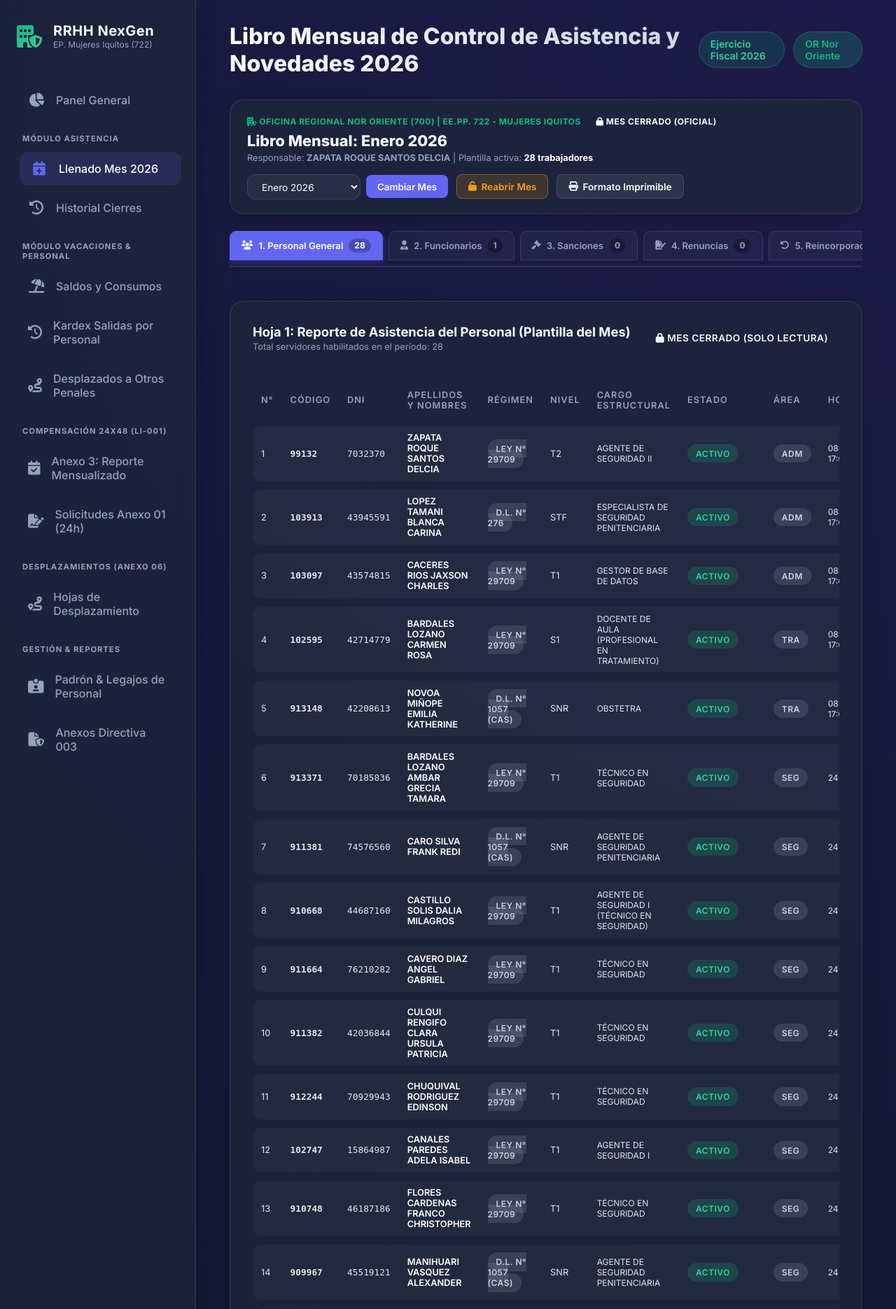
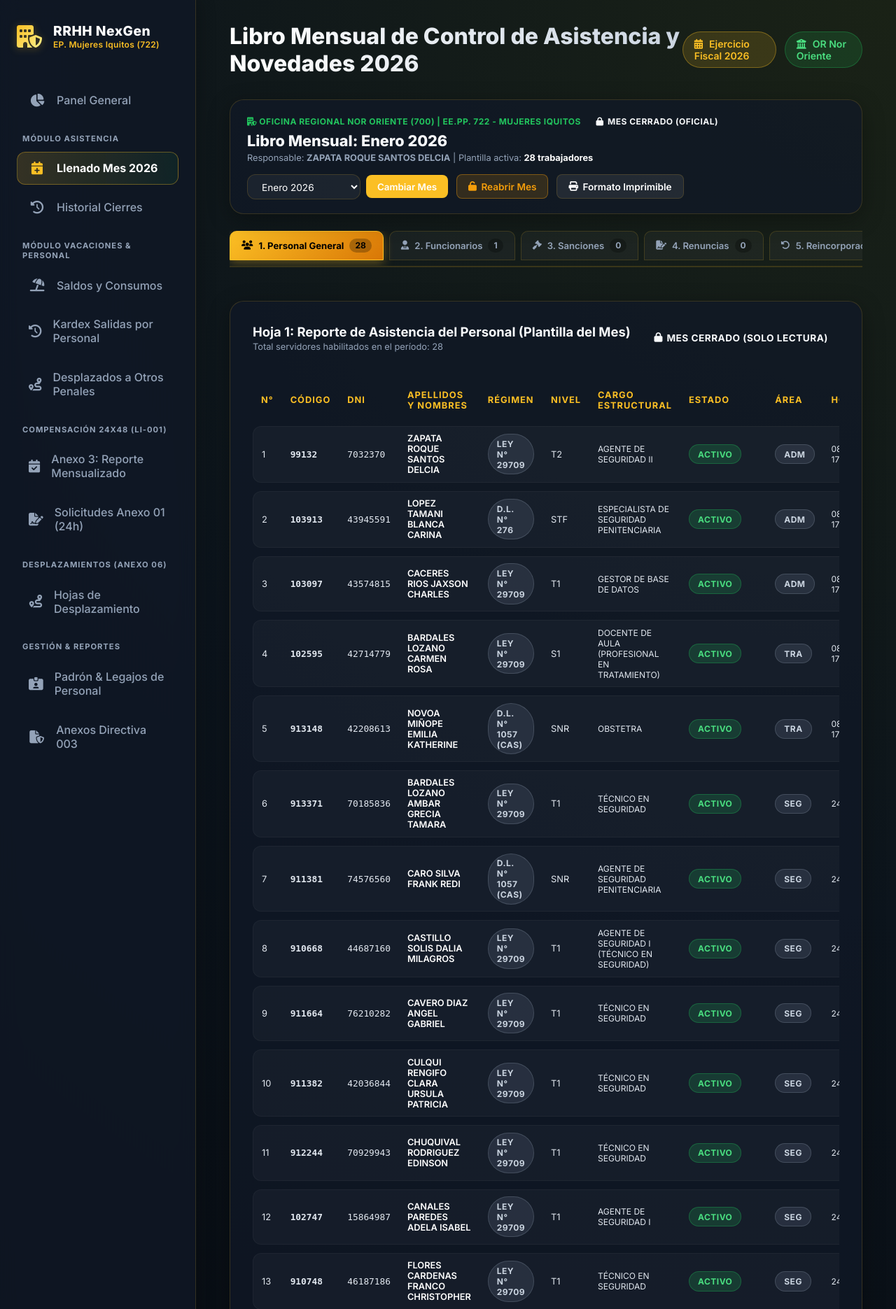
Before and after one commit to ZorritoTechnology/rrhh, a FastAPI app: page /asistencia/llenado-2026 in a window 1280 px wide. Shown: the top 1871 px of the page at 70% size. Run offline with FastAPI, Linux system fonts and the light colour scheme; data comes from the database, SQL or seed files in the repository; data that the repository does not hold is empty.

Commit message:
style: integracion de paleta institucional INPE (dorado, verde y fondo tactico) y resolucion de rutas

```diff
--- a/app/static/premium.css
+++ b/app/static/premium.css
@@ -1,14 +1,28 @@
 :root {
-    --primary: #6366f1;
-    --primary-hover: #4f46e5;
-    --secondary: #10b981;
-    --bg-dark: #0f172a;
-    --bg-panel: rgba(30, 41, 59, 0.7);
+    /* Paleta Institucional INPE (Dorado Oficial, Verde Laurel, Rojo Escarapela, Fondo Táctico/Penitenciario) */
+    --inpe-gold: #fbbf24;
+    --inpe-gold-hover: #f59e0b;
+    --inpe-gold-dark: #b45309;
+    --inpe-green: #15803d;
+    --inpe-green-light: #22c55e;
+    --inpe-red: #dc2626;
+    --inpe-red-light: #ef4444;
+
+    /* Tema de la Aplicación */
+    --primary: #fbbf24;
+    --primary-hover: #f59e0b;
+    --secondary: #22c55e;
+    --bg-dark: #0a0e14;
+    --bg-darker: #06090d;
+    --bg-panel: rgba(17, 24, 39, 0.75);
+    --bg-panel-solid: #111827;
+    --bg-card: rgba(22, 30, 46, 0.65);
     --text-main: #f8fafc;
     --text-muted: #94a3b8;
-    --border-color: rgba(255, 255, 255, 0.1);
+    --border-color: rgba(251, 191, 36, 0.16);
+    --border-subtle: rgba(255, 255, 255, 0.08);
     --danger: #ef4444;
-    --warning: #f59e0b;
+    --warning: #fbbf24;
 }
 
 * {
@@ -19,7 +33,7 @@
 }
 
 body {
-    background: radial-gradient(circle at top right, #1e1b4b, #0f172a);
+    background: radial-gradient(circle at top right, #1a2216 0%, #0c141c 45%, #06090e 100%);
     color: var(--text-main);
     min-height: 100vh;
     display: flex;
@@ -49,21 +63,25 @@ body {
 
 .brand i {
     font-size: 2rem;
-    background: linear-gradient(135deg, var(--secondary), #34d399);
+    background: linear-gradient(135deg, var(--inpe-gold), #fef08a);
     -webkit-background-clip: text;
     background-clip: text;
     -webkit-text-fill-color: transparent;
+    filter: drop-shadow(0 2px 6px rgba(251, 191, 36, 0.3));
 }
 
 .brand-text h1 {
-    font-size: 1.25rem;
-    font-weight: 700;
+    font-size: 1.2rem;
+    font-weight: 800;
     letter-spacing: 0.5px;
+    color: #fff;
 }
 
 .brand-text p {
     font-size: 0.75rem;
-    color: var(--text-muted);
+    color: var(--inpe-gold);
+    font-weight: 600;
+    letter-spacing: 0.3px;
 }
 
 .nav-menu {
@@ -75,29 +93,38 @@ body {
 .nav-item {
     text-decoration: none;
     color: var(--text-muted);
-    padding: 0.875rem 1rem;
+    padding: 0.8rem 1rem;
     border-radius: 12px;
     display: flex;
     align-items: center;
     gap: 1rem;
-    transition: all 0.3s cubic-bezier(0.4, 0, 0.2, 1);
+    transition: all 0.25s cubic-bezier(0.4, 0, 0.2, 1);
     font-weight: 500;
+    border: 1px solid transparent;
 }
 
 .nav-item i {
-    font-size: 1.25rem;
+    font-size: 1.15rem;
     width: 24px;
     text-align: center;
 }
 
-.nav-item:hover, .nav-item.active {
-    background: rgba(99, 102, 241, 0.15);
+.nav-item:hover {
+    background: rgba(251, 191, 36, 0.08);
     color: #fff;
+    border-color: rgba(251, 191, 36, 0.2);
     transform: translateX(4px);
 }
 
+.nav-item.active {
+    background: linear-gradient(90deg, rgba(251, 191, 36, 0.16), rgba(21, 128, 61, 0.12));
+    color: #fff;
+    border-color: rgba(251, 191, 36, 0.35);
+    font-weight: 700;
+}
+
 .nav-item.active i {
-    color: var(--primary);
+    color: var(--inpe-gold);
 }
 
 /* Main Content */
@@ -173,7 +200,7 @@ body {
     content: '';
     position: absolute;
     top: 0; left: 0; width: 100%; height: 4px;
-    background: linear-gradient(90deg, var(--primary), var(--secondary));
+    background: linear-gradient(90deg, var(--inpe-gold), var(--inpe-green-light));
 }
 
 .stat-title {
@@ -204,7 +231,7 @@ body {
     border: 1px solid var(--border-color);
     border-radius: 20px;
     padding: 2rem;
-    box-shadow: 0 8px 32px rgba(0,0,0,0.15);
+    box-shadow: 0 8px 32px rgba(0,0,0,0.3);
 }
 
 .table-header {
@@ -228,11 +255,11 @@ body {
 .data-table th {
     text-align: left;
     padding: 0 1rem 0.5rem;
-    color: var(--text-muted);
+    color: var(--inpe-gold);
     font-size: 0.75rem;
     text-transform: uppercase;
     letter-spacing: 1px;
-    font-weight: 600;
+    font-weight: 700;
 }
 
 .data-table td {
@@ -241,36 +268,43 @@ body {
     color: #e2e8f0;
     font-size: 0.95rem;
     transition: background 0.2s;
+    border-top: 1px solid rgba(255, 255, 255, 0.04);
+    border-bottom: 1px solid rgba(255, 255, 255, 0.04);
 }
 
 .data-table tr td:first-child {
     border-top-left-radius: 12px;
     border-bottom-left-radius: 12px;
+    border-left: 1px solid rgba(255, 255, 255, 0.04);
 }
 
 .data-table tr td:last-child {
     border-top-right-radius: 12px;
     border-bottom-right-radius: 12px;
+    border-right: 1px solid rgba(255, 255, 255, 0.04);
 }
 
 .data-table tr:hover td {
-    background: rgba(255,255,255,0.06);
+    background: rgba(251, 191, 36, 0.04);
 }
 
 .badge {
     padding: 0.35rem 0.75rem;
     border-radius: 999px;
     font-size: 0.75rem;
-    font-weight: 600;
+    font-weight: 700;
     text-transform: uppercase;
     letter-spacing: 0.5px;
+    display: inline-flex;
+    align-items: center;
+    gap: 0.35rem;
 }
 
-.badge-success { background: rgba(16, 185, 129, 0.2); color: #34d399; }
-.badge-warning { background: rgba(245, 158, 11, 0.2); color: #fbbf24; }
-.badge-danger { background: rgba(239, 68, 68, 0.2); color: #f87171; }
-.badge-neutral { background: rgba(148, 163, 184, 0.2); color: #cbd5e1; }
-.badge-info { background: rgba(99, 102, 241, 0.2); color: #a5b4fc; border: 1px solid rgba(99, 102, 241, 0.35); }
+.badge-success { background: rgba(34, 197, 94, 0.18); color: #4ade80; border: 1px solid rgba(34, 197, 94, 0.3); }
+.badge-warning { background: rgba(251, 191, 36, 0.18); color: #fde047; border: 1px solid rgba(251, 191, 36, 0.3); }
+.badge-danger { background: rgba(239, 68, 68, 0.18); color: #fca5a5; border: 1px solid rgba(239, 68, 68, 0.3); }
+.badge-neutral { background: rgba(148, 163, 184, 0.15); color: #cbd5e1; border: 1px solid rgba(148, 163, 184, 0.25); }
+.badge-info { background: rgba(251, 191, 36, 0.15); color: #fde047; border: 1px solid rgba(251, 191, 36, 0.35); }
 
 /* Utility Text Colors */
 .text-danger { color: var(--danger) !important; }
--- a/app/templates/asistencia/libro_mensual_2026.html
+++ b/app/templates/asistencia/libro_mensual_2026.html
@@ -35,10 +35,11 @@
         color: #fff;
     }
     .tab-btn.active {
-        background: var(--primary);
-        color: #fff;
-        border-color: var(--primary);
-        box-shadow: 0 4px 12px rgba(99, 102, 241, 0.3);
+        background: linear-gradient(135deg, var(--inpe-gold), #d97706);
+        color: #000;
+        font-weight: 700;
+        border-color: var(--inpe-gold);
+        box-shadow: 0 4px 15px rgba(251, 191, 36, 0.35);
     }
     .tab-counter {
         background: rgba(0, 0, 0, 0.25);
--- a/app/templates/base.html
+++ b/app/templates/base.html
@@ -161,10 +161,12 @@
         <header class="topbar">
             <h2 class="topbar-title">{% block header_title %}Control de Asistencia y RRHH{% endblock %}</h2>
             <div style="display: flex; gap: 0.75rem; align-items: center;">
-                <span class="topbar-badge" style="background: rgba(16, 185, 129, 0.15); color: #34d399; border: 1px solid rgba(16, 185, 129, 0.3);">
-                    Ejercicio Fiscal 2026
+                <span class="topbar-badge" style="background: rgba(251, 191, 36, 0.15); color: #fbbf24; border: 1px solid rgba(251, 191, 36, 0.35);">
+                    <i class="fa-solid fa-calendar-days" style="margin-right: 0.35rem;"></i> Ejercicio Fiscal 2026
                 </span>
-                <span class="topbar-badge">OR Nor Oriente</span>
+                <span class="topbar-badge" style="background: rgba(34, 197, 94, 0.15); color: #4ade80; border: 1px solid rgba(34, 197, 94, 0.3);">
+                    <i class="fa-solid fa-building-columns" style="margin-right: 0.35rem;"></i> OR Nor Oriente
+                </span>
             </div>
         </header>
 
```
Also changed, not shown: app/modules/vacaciones/router.py (+6 -1 lines).
